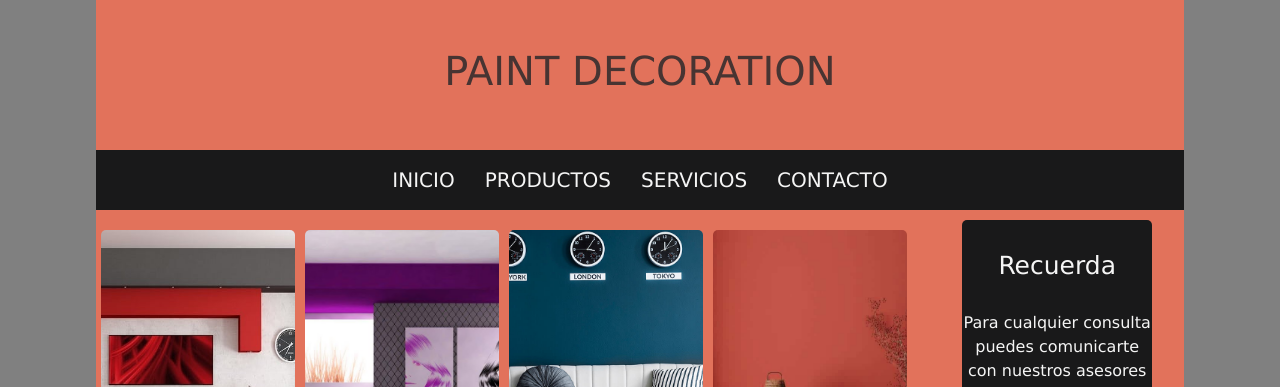
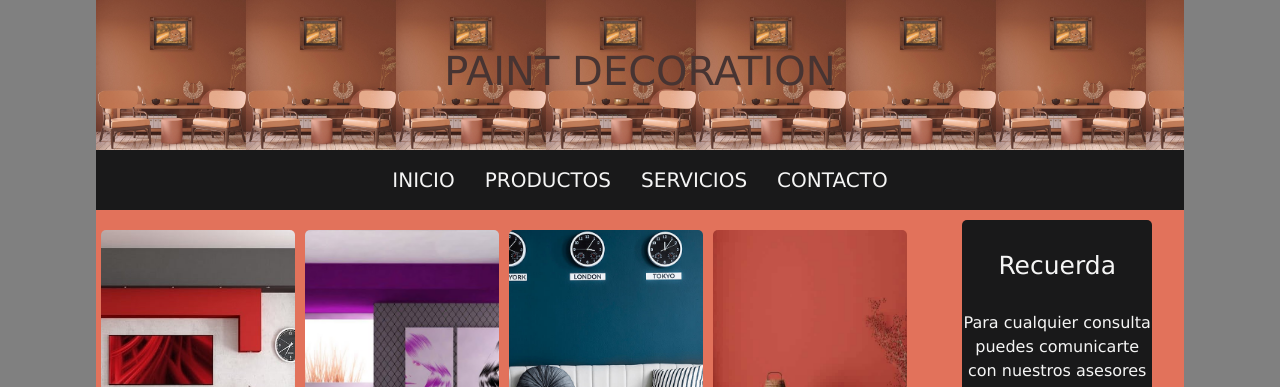
Before and after one commit to Gaddi-LPM/paintdecoration, a plain HTML site: page index.html in a window 1280 px wide. Shown: the top 387 px of the page. Drawn offline with nearby package versions, Linux system fonts and the light colour scheme.

Commit message:
arreglos gerales

```diff
--- a/css/estilos.css
+++ b/css/estilos.css
@@ -27,7 +27,7 @@ body {
    grid-area: header;
    width: auto;
    height: 150px;
-   background-image: url(imagenes/terracota.jpg);
+   background-image: url(../imagenes/terracota.jpg);
    opacity: 0.8;
    background-repeat: repeat;
    background-size:contain;
```
